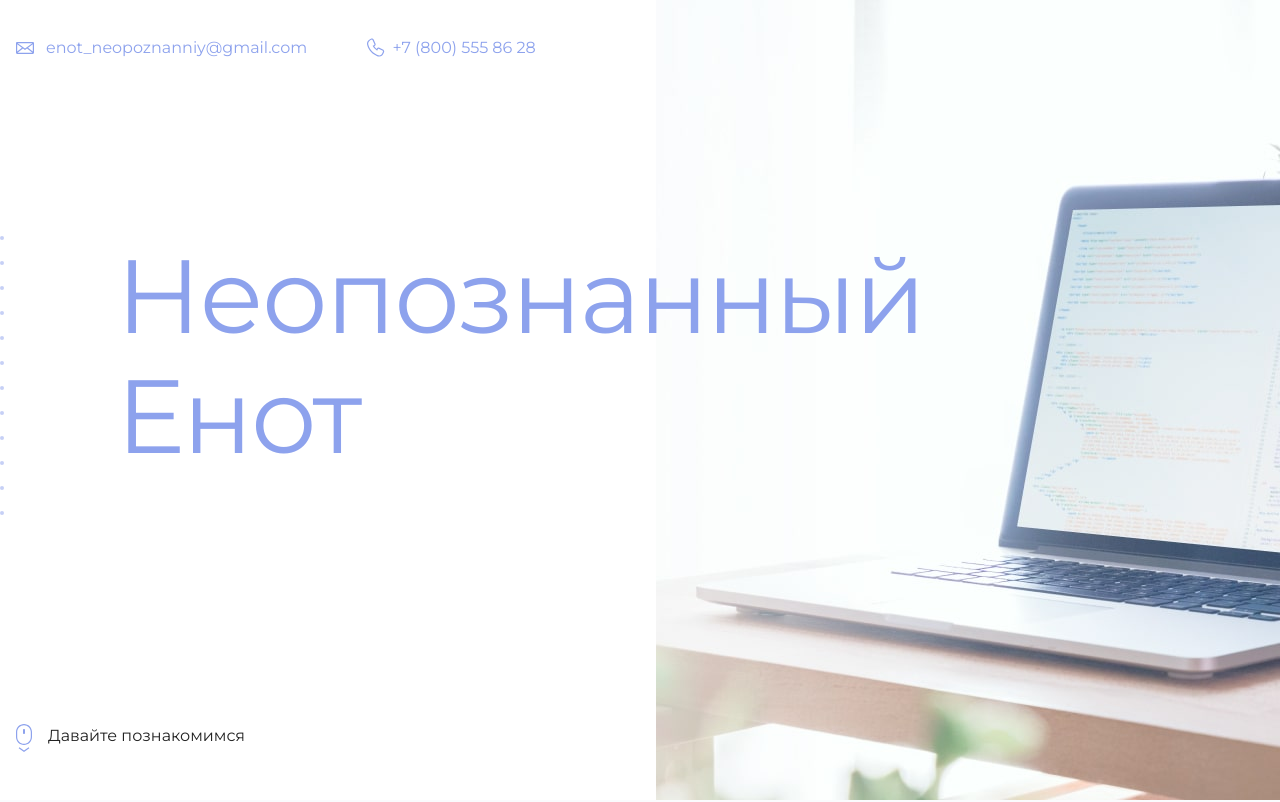
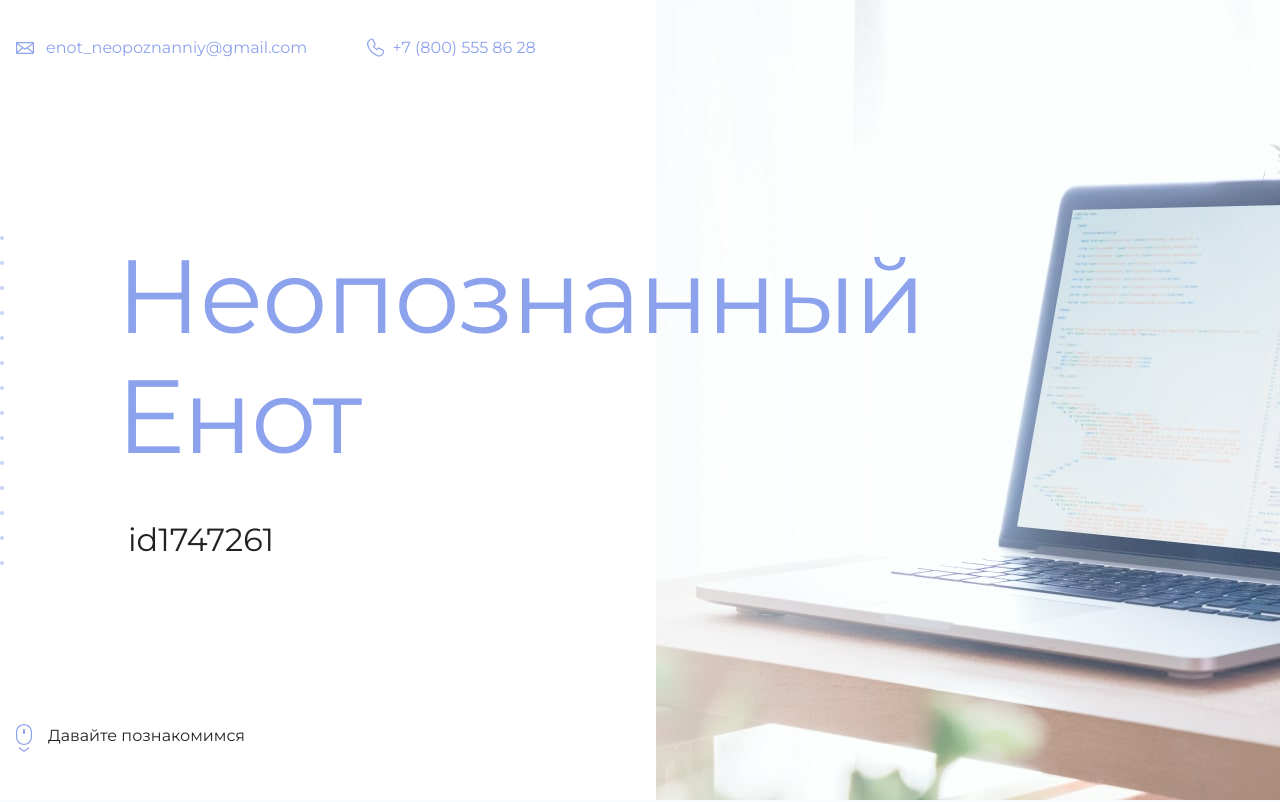
Before and after one commit to SofyaIlina/my-site, a plain HTML site: page index.html in a window 1280 px wide. Shown: the top 802 px of the page. Drawn offline with Linux system fonts and the light colour scheme.

Commit message:
Update index.html

```diff
--- a/index.html
+++ b/index.html
@@ -19,7 +19,7 @@
       <section class="hero-image">
         <div class="container">
           <h1 class="heading">Неопознанный Енот</h1>
-          <p><!-- Тут ваш id на сайте Академии --></p>
+          <p>id1747261</p>
         </div>
       </section>
 
```
